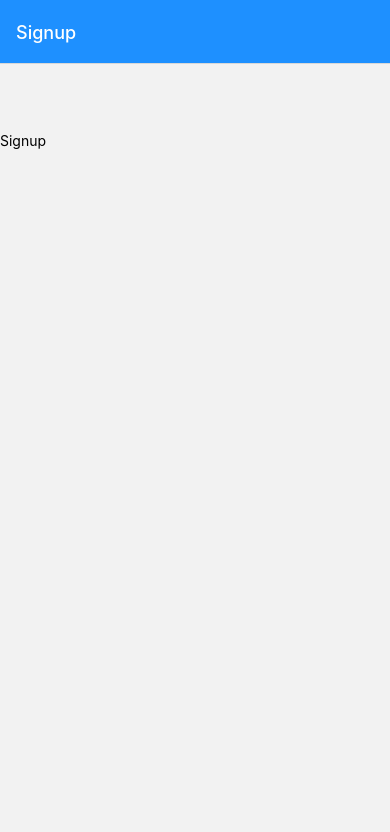
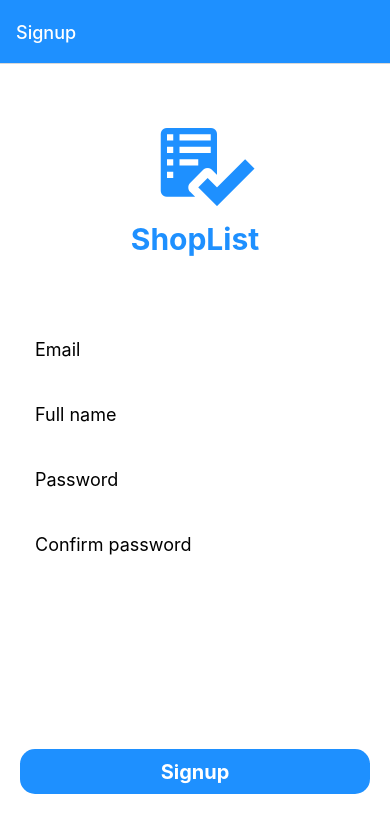
Before and after one commit to Sim0-Git/ToDo-List-App-React-Native-, a React Native app: screen /Signup in a window 390 px wide. Both pictures are taken after a click on the element "Register". Shown: the top 832 px of the page. Built offline with nearby package versions, Linux system fonts and the light colour scheme.

Commit message:
Signup screen styled

```diff
--- a/components/screens/Signin.js
+++ b/components/screens/Signin.js
@@ -36,7 +36,7 @@ export function Signin({ props, navigation }) {
       </View>
       <View style={styles.signup}>
         <Text style={styles.outerText}>
-          New to ShopList?{"  "}
+          New to ShopList ?{"  "}
           <Text
             style={styles.innerText}
             onPress={() => navigation.navigate("Signup")}
@@ -66,7 +66,7 @@ const styles = StyleSheet.create({
     color: "dodgerblue",
   },
   inputsContainer: {
-    flex: 1,
+    flex: 1.2,
     padding: 20,
     //backgroundColor: "green",
   },
--- a/components/screens/Signup.js
+++ b/components/screens/Signup.js
@@ -6,27 +6,87 @@ import {
   TextInput,
   TouchableOpacity,
 } from "react-native";
+import { Octicons } from "@expo/vector-icons";
 
 export function Signup(props) {
   return (
-    <View>
-      <View>
-        <TextInput />
-        <TextInput />
-        <TextInput />
-        <TextInput />
+    <View style={styles.container}>
+      <View style={styles.logoContainer}>
+        <Octicons
+          style={{ marginLeft: 25 }}
+          name="checklist"
+          size={100}
+          color="dodgerblue"
+        />
+        <Text style={styles.logoText}>ShopList</Text>
       </View>
-      <View>
+      <View style={styles.inputsContainer}>
+        <TextInput style={styles.inputs} placeholder="Email" />
+        <TextInput style={styles.inputs} placeholder="Full name" />
+        <TextInput style={styles.inputs} placeholder="Password" />
+        <TextInput style={styles.inputs} placeholder="Confirm password" />
+      </View>
+      <View style={styles.signup}>
         <TouchableOpacity
+          style={styles.touchableSignup}
           onPress={() => {
             navigation.navigate("Home");
           }}
         >
-          <Text>Signup</Text>
+          <Text style={styles.signupText}>Signup</Text>
         </TouchableOpacity>
       </View>
     </View>
   );
 }
 
-const styles = StyleSheet.create({});
+const styles = StyleSheet.create({
+  container: {
+    flex: 1,
+    backgroundColor: "white",
+  },
+  logoContainer: {
+    flex: 1.3,
+    alignItems: "center",
+    justifyContent: "center",
+    //backgroundColor: "red",
+    padding: 20,
+  },
+  logoText: {
+    fontSize: 30,
+    fontWeight: "bold",
+    color: "dodgerblue",
+  },
+  inputsContainer: {
+    flex: 2.5,
+    padding: 20,
+    //backgroundColor: "green",
+  },
+  inputs: {
+    backgroundColor: "white",
+    height: 50,
+    borderRadius: 20,
+    fontSize: 18,
+    paddingLeft: 15,
+    elevation: 8,
+    marginBottom: 15,
+  },
+  signup: {
+    //flex: 1,
+    marginBottom: 30,
+    padding: 20,
+  },
+  touchableSignup: {
+    backgroundColor: "dodgerblue",
+    borderRadius: 15,
+    height: 45,
+    justifyContent: "center",
+    alignItems: "center",
+    elevation: 8,
+  },
+  signupText: {
+    color: "white",
+    fontSize: 20,
+    fontWeight: "bold",
+  },
+});
```
